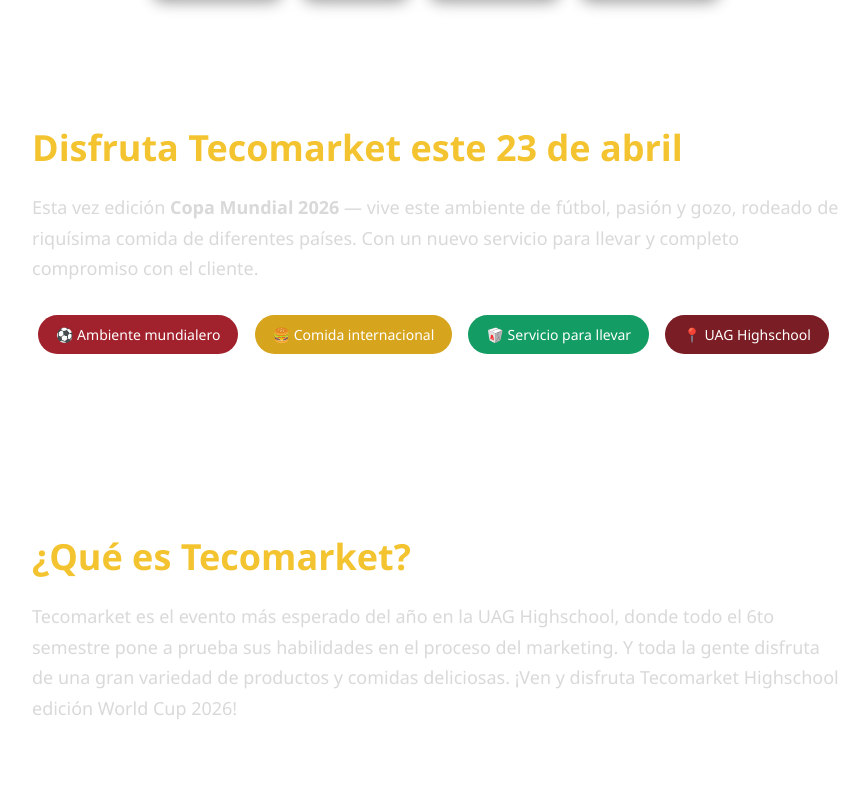
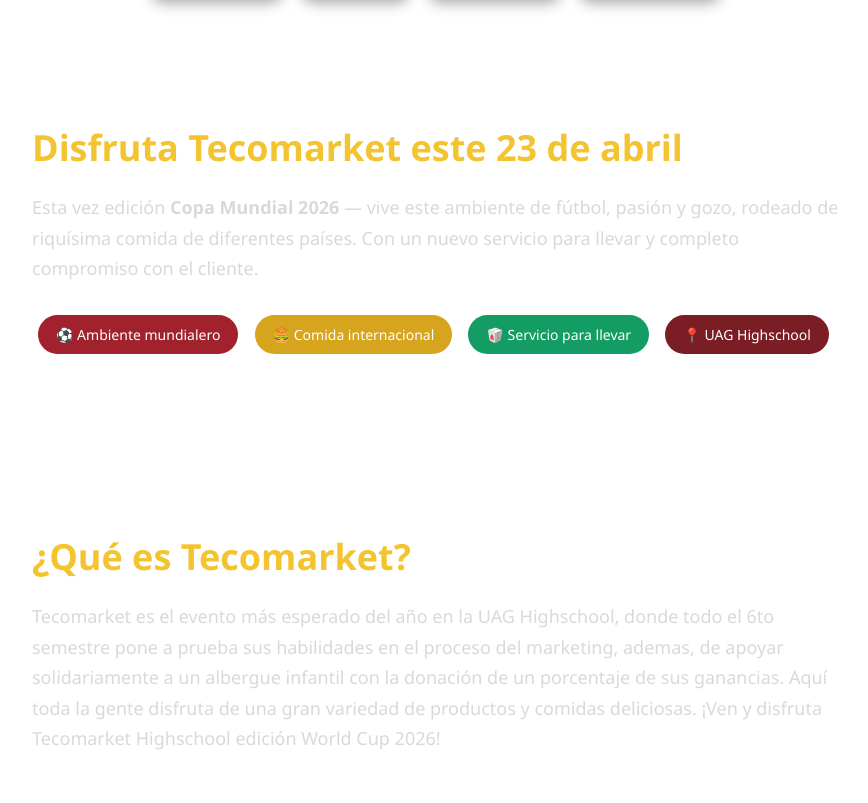
Before and after one commit to joxon1290-bot/tecomarket, a plain HTML site: page index.html in a window 1280 px wide. Shown: the part 1393-2196 px from the top of the page, without its empty margins (204-1072 px from the left). Drawn offline with Linux system fonts and the light colour scheme.

Commit message:
Add files via upload

```diff
--- a/index.html
+++ b/index.html
@@ -522,7 +522,7 @@
 <h2>¿Qué es Tecomarket?</h2>
 
 <p>
-Tecomarket es el evento más esperado del año en la UAG Highschool, donde todo el 6to semestre pone a prueba sus habilidades en el proceso del marketing. Y toda la gente disfruta de una gran variedad de productos y comidas deliciosas. ¡Ven y disfruta Tecomarket Highschool edición World Cup 2026!
+Tecomarket es el evento más esperado del año en la UAG Highschool, donde todo el 6to semestre pone a prueba sus habilidades en el proceso del marketing, ademas, de apoyar solidariamente a un albergue infantil con la donación de un porcentaje de sus ganancias. Aquí toda la gente disfruta de una gran variedad de productos y comidas deliciosas. ¡Ven y disfruta Tecomarket Highschool edición World Cup 2026!
 </p>
 
 </div>
```
